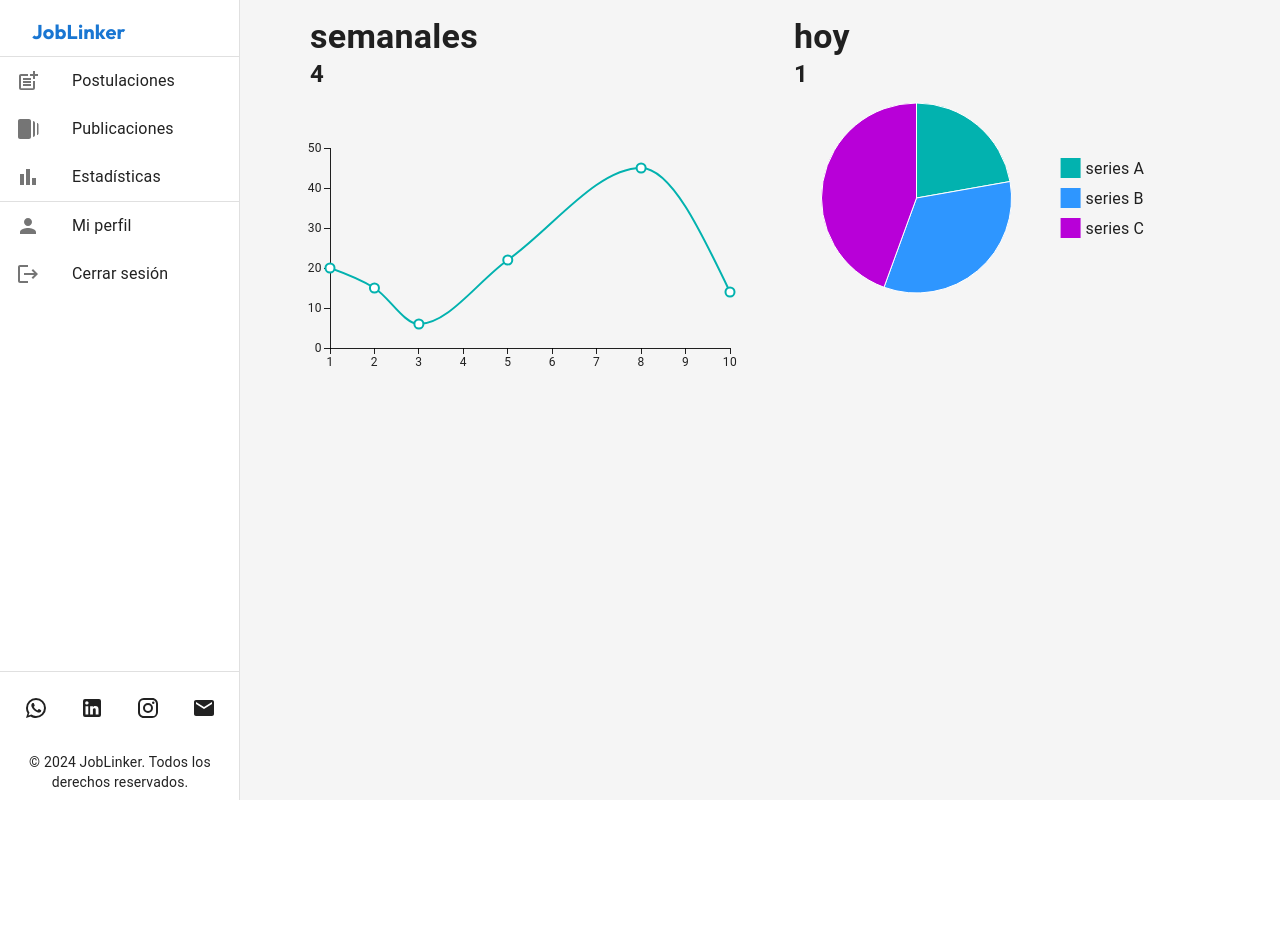
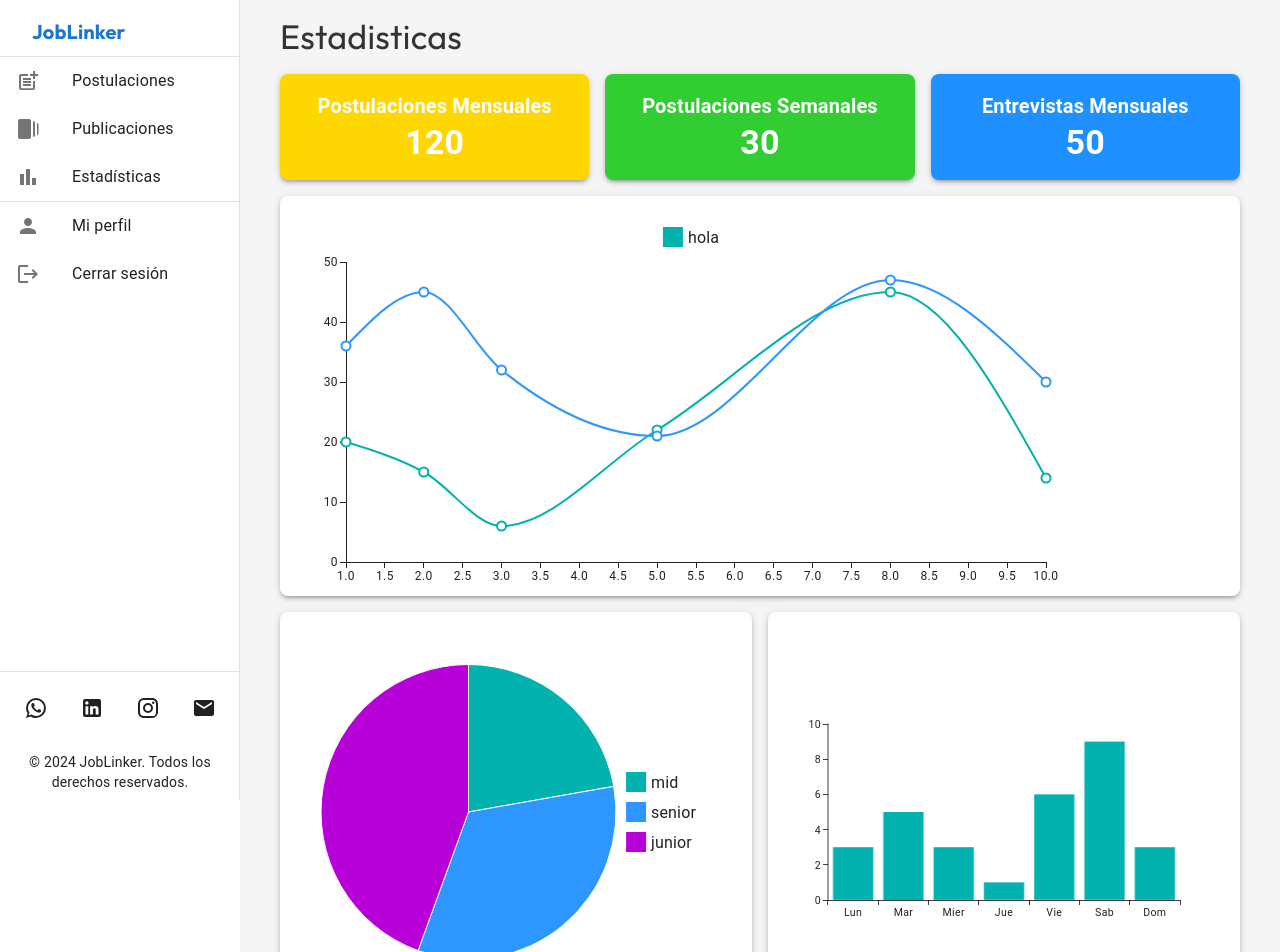
Before and after one commit to santirova/joblinker, a React (Vite) app in the folder client/: page /home/estadisticas in a window 1280 px wide. Shown: the top 952 px of the page. Before the commit the page ends 800 px from the top, so only its background shows below. Built offline with nearby package versions, Linux system fonts and the light colour scheme; no server answers.

Commit message:
Develop of stats section

```diff
--- /dev/null
+++ b/client/src/components/charts/barChart.jsx
@@ -0,0 +1,27 @@
+import { Box } from '@mui/material';
+import { BarChart } from '@mui/x-charts/BarChart';
+
+export default function BasicBars() {
+  return (
+    <Box
+      sx={{
+        display:"flex",
+        alignItems:"center",
+        justifyContent:"center",
+        width: "100%",
+        height: { xs: "250px", md: "400px" },
+        backgroundColor: "#FFF",
+        borderRadius: "8px",
+        boxShadow:3,
+        padding: 2,
+      }}
+    >
+    <BarChart
+      xAxis={[{ scaleType: 'band', data: ['Lun', 'Mar', 'Mier',"Jue","Vie","Sab","Dom"] }]}
+      series={[{ data: [3,5,3,1,6,9,3]}]}
+      width={500}
+      height={300}
+    />
+    </Box>
+  );
+}
--- a/client/src/components/charts/lineChart.jsx
+++ b/client/src/components/charts/lineChart.jsx
@@ -1,16 +1,26 @@
-import { LineChart } from '@mui/x-charts/LineChart';
+import { LineChart } from "@mui/x-charts/LineChart";
+import { Box, useMediaQuery, useTheme } from "@mui/material";
 
 export default function BasicLineChart() {
+  const theme = useTheme();
+  const isMobile = useMediaQuery('(max-width:960px)'); // Utiliza useMediaQuery para determinar si el ancho de la ventana es menor a 960px
   return (
-    <LineChart
-      xAxis={[{ data: [1, 2, 3, 5, 8, 10] }]}
-      series={[
-        {
-          data: [20,15,6,22,45,14],
-        },
-      ]}
-      width={500}
-      height={300}
-    />
+    <Box
+      sx={{
+        width: "100%",
+        height: { xs: "250px", md: "400px" },
+        backgroundColor: "#FFF",
+        borderRadius: "8px",
+        boxShadow: theme.shadows[3],
+        padding: 2,
+      }}
+    >
+      <LineChart
+        xAxis={[{ data: [1, 2, 3, 5, 8, 10] }]}
+        series={[{ data: [20, 15, 6, 22, 45, 14],label:"hola" },{ data: [36, 45, 32, 21, 47, 30] }]}
+        width={isMobile ? 500 : 800}
+        height={isMobile ? 200 : 400}
+      />
+    </Box>
   );
 }
--- a/client/src/components/charts/pieChart.jsx
+++ b/client/src/components/charts/pieChart.jsx
@@ -1,19 +1,35 @@
-import { PieChart } from '@mui/x-charts/PieChart';
+import { PieChart } from "@mui/x-charts/PieChart";
+import { Box, useMediaQuery } from "@mui/material";
 
 export default function BasicPie() {
+  const isMobile = useMediaQuery('(max-width:xs)');
   return (
+    <Box
+      sx={{
+        display:"flex",
+        alignItems:"center",
+        justifyContent:"center",
+        width: "100%",
+        height: { xs: "250px", md: "400px" },
+        backgroundColor: "#FFF",
+        borderRadius: "8px",
+        boxShadow: 3,
+        padding: 2,
+      }}
+    >
       <PieChart
         series={[
           {
             data: [
-            { id: 0, value: 10, label: 'series A' },
-            { id: 1, value: 15, label: 'series B' },
-            { id: 2, value: 20, label: 'series C' },
+              { id: 0, value: 10, label:"mid"},
+              { id: 1, value: 15, label:"senior"},
+              { id: 2, value: 20, label:"junior"},
             ],
           },
         ]}
-      width={400}
-      height={200}
+        width={isMobile ? 200 : 400}
+        height={isMobile ? 200 : 400}
       />
+    </Box>
   );
 }
--- a/client/src/components/publication.jsx
+++ b/client/src/components/publication.jsx
@@ -63,7 +63,7 @@ const Publication = ({ publication }) => {
               src={publication.image}
               alt="Publicación"
               style={{
-                width: "100%",
+                width: "60%",
                 height: "200px", // Establece una altura fija para todas las imágenes
                 borderRadius: "8px",
                 objectFit: "cover",
--- a/client/src/components/statBox.jsx
+++ b/client/src/components/statBox.jsx
@@ -1,30 +1,23 @@
-import { Box, Typography } from "@mui/material";
+import {  Typography, Paper } from "@mui/material";
 
-
-export default function StatBox({title,subtitle}) {
+export default function StatBox({ title, subtitle, backgroundColor }) {
   return (
-    <Box width="100%" m="0 30px" border="solid 1">
-        <Box display="flex" justifyContent="space-between">
-            <Box >
-                <Typography
-                    variant="h4"
-                    fontWeight="bold"
-                >
-                    {title}
-                </Typography>
-            </Box>
-        </Box>
-        <Box display="flex" justifyContent="space-between">
-            <Box >
-                <Typography
-                    variant="h5"
-                    fontWeight="bold"
-                >
-                    {subtitle}
-                </Typography>
-            </Box>
-        </Box>
-
-    </Box>
-  )
+    <Paper
+      sx={{
+        padding: 2,
+        borderRadius: 2,
+        backgroundColor,
+        color: "#FFF",
+        textAlign: "center",
+        boxShadow: 3,
+      }}
+    >
+      <Typography variant="h6" fontWeight="bold">
+        {title}
+      </Typography>
+      <Typography variant="h4" fontWeight="bold">
+        {subtitle}
+      </Typography>
+    </Paper>
+  );
 }
--- a/client/src/routes/applications.jsx
+++ b/client/src/routes/applications.jsx
@@ -39,7 +39,7 @@ export default function Applications() {
 
   return (
     <Box bgcolor="whitesmoke" padding={2} >
-      <Container maxWidth="md" sx={{ minHeight:400, paddingBottom:2}} >
+      <Container maxWidth="lg" sx={{ minHeight:400, paddingBottom:2}} >
         <Grid container alignItems="center" spacing={2} marginBottom={2}>
           <Grid item xs={12} sm={8}>
             <Typography
--- a/client/src/routes/publicationsContainer.jsx
+++ b/client/src/routes/publicationsContainer.jsx
@@ -15,16 +15,9 @@ export default function PublicationsContainer() {
     }
   }, [dispatch, publications.length]);
 
-  if ( loading ){
-    return(
-      <Box minHeight="100vh" display="flex" alignItems="center" justifyContent="center" bgcolor="whitesmoke">
-      <CircularProgress size={8} />
-      </Box>
-    )
-  }
   return (
-    <Box bgcolor="whitesmoke" padding={2} overflow="hidden">
-      <Container maxWidth="md">
+    <Box bgcolor="whitesmoke" padding={2} overflow="hidden" minHeight="100vh">
+      <Container maxWidth="lg" style={{minHeight:"100vh"}}>
         <Box display="flex" alignItems="start" mb={2}>
           <Typography
             variant="h4"
@@ -38,6 +31,12 @@ export default function PublicationsContainer() {
             <CreatePublication />
           </Grid>
         </Grid>
+        {
+          loading &&
+            <Box minHeight="100%" display="flex" alignItems="center" justifyContent="center" bgcolor="whitesmoke">
+              <CircularProgress />
+            </Box>
+        }
         {publications &&
           publications.map((publication) => (
             <Publication key={publication._id} publication={publication} />
--- a/client/src/routes/stats.jsx
+++ b/client/src/routes/stats.jsx
@@ -1,29 +1,56 @@
-import { Box, Container, Grid } from "@mui/material";
+import { Box, Container, Grid, Typography } from "@mui/material";
 import StatBox from "../components/statBox";
 import BasicLineChart from "../components/charts/lineChart";
 import BasicPie from "../components/charts/pieChart";
-// import StatBox from " "
+import BasicBars from "../components/charts/barChart";
+
 
 export default function Stats() {
+
   return (
     <Box bgcolor="#F5F5F5" padding={2} minHeight="100vh">
-      <Container  maxWidth="lg">
-        <Grid container spacing={1} >
-          <Grid item xs={12} md={6}>
-            <StatBox title="semanales" subtitle="4"/>
+      <Container maxWidth="lg">
+      <Box display="flex" alignItems="start" mb={2}>
+          <Typography
+            variant="h4"
+            style={{ fontFamily: "Outfit, sans-serif", color: "#333333" }}
+          >
+            Estadisticas
+          </Typography>
+        </Box>
+        <Grid container spacing={2}>
+          <Grid item xs={12} md={4} sm={4}>
+            <StatBox
+              title="Postulaciones Mensuales"
+              subtitle="120"
+              backgroundColor="#FFD700"
+            />
+          </Grid>
+          <Grid item xs={12} md={4} sm={4}>
+            <StatBox
+              title="Postulaciones Semanales"
+              subtitle="30"
+              backgroundColor="#32CD32"
+            />
+          </Grid>
+          <Grid item xs={12} md={4} sm={4}>
+            <StatBox
+              title="Entrevistas Mensuales"
+              subtitle="50"
+              backgroundColor="#1E90FF"
+            />
+          </Grid>
+          <Grid item xs={12} md={12}>
+            <BasicLineChart />
           </Grid>
           <Grid item xs={12} md={6}>
-            <StatBox  title="hoy" subtitle="1"/>
+            <BasicPie />
           </Grid>
           <Grid item xs={12} md={6}>
-            <BasicLineChart/>
+            <BasicBars />
           </Grid>
-          <Grid item xs={12} md={6}>
-            <BasicPie/>
-          </Grid>
-
         </Grid>
       </Container>
     </Box>
-  )
+  );
 }
```
Lines whose indentation alone changed are shown as unchanged.
